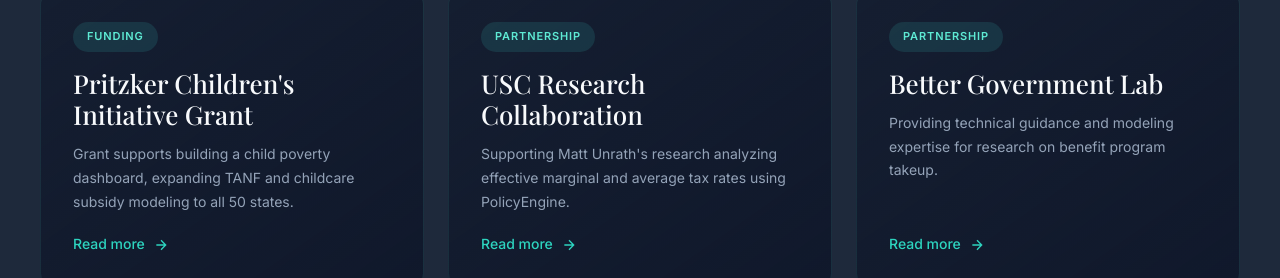
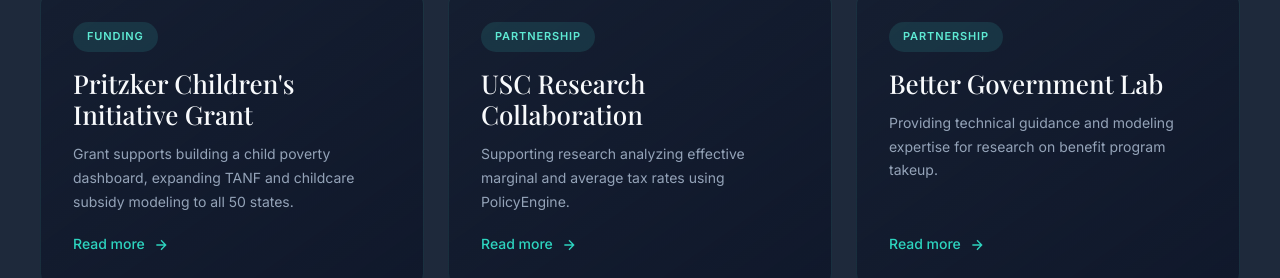
Before and after one commit to PolicyEngine/2025-year-in-review, a React (Vite) app: page /us in a window 1280 px wide. Shown: the part 4292-4570 px from the top of the page. Built offline with nearby package versions, Linux system fonts and the light colour scheme; a web font is replaced by a local one.

Commit message:
Remove researcher name from USC tile

```diff
--- a/src/data/us.js
+++ b/src/data/us.js
@@ -143,7 +143,7 @@
     tag: "Partnership",
     title: "USC Research Collaboration",
     description:
-      "Supporting Matt Unrath's research analyzing effective marginal and average tax rates using PolicyEngine.",
+      "Supporting research analyzing effective marginal and average tax rates using PolicyEngine.",
     link: "https://policyengine.org/us/research/policyengine-usc-collaboration",
     linkText: "Read more",
     size: "medium",
```
